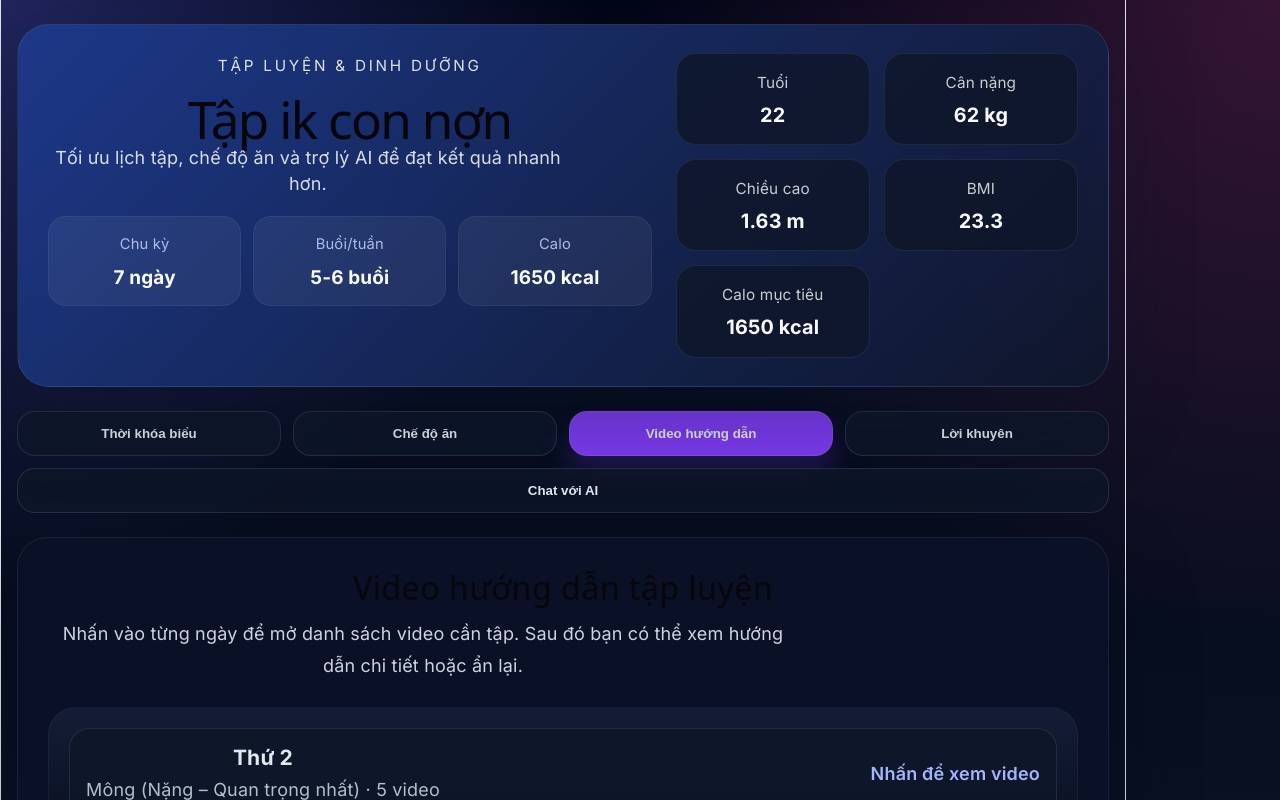
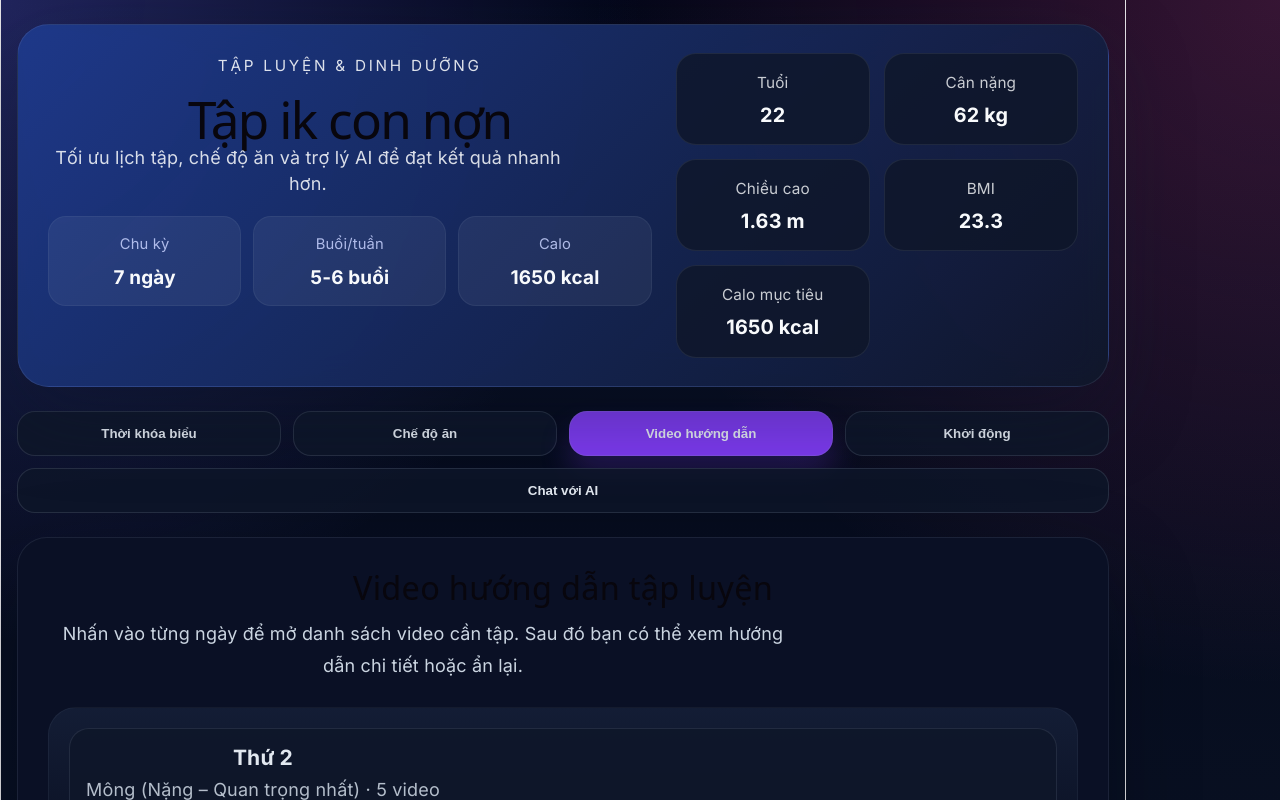
Before and after one commit to chezetuong525/gym2, a React (Vite) app: page / in a window 1280 px wide. Both pictures are taken after a click on the button "Video hướng dẫn". Shown: the top 800 px of the page. Built offline with nearby package versions, Linux system fonts and the light colour scheme.

Commit message:
Update video layout and UI labels for better appearance

```diff
--- a/src/App.css
+++ b/src/App.css
@@ -358,9 +358,6 @@ body {
 
 .video-day-summary {
   display: flex;
-  justify-content: space-between;
-  align-items: center;
-  gap: 16px;
   cursor: pointer;
   border-radius: 20px;
   padding: 16px;
@@ -379,9 +376,11 @@ body {
 }
 
 .video-summary-action {
+  display: block;
   color: #a5b4fc;
   font-weight: 600;
-  white-space: nowrap;
+  margin-top: 10px;
+  font-size: 0.95rem;
 }
 
 .video-day-body {
--- a/src/App.tsx
+++ b/src/App.tsx
@@ -938,7 +938,7 @@ function App() {
           <PageButton label="Thời khóa biểu" active={page === 'schedule'} onClick={() => setPage('schedule')} />
           <PageButton label="Chế độ ăn" active={page === 'diet'} onClick={() => setPage('diet')} />
           <PageButton label="Video hướng dẫn" active={page === 'videos'} onClick={() => setPage('videos')} />
-          <PageButton label="Lời khuyên" active={page === 'advice'} onClick={() => setPage('advice')} />
+          <PageButton label="Khởi động" active={page === 'advice'} onClick={() => setPage('advice')} />
           <PageButton label="Chat với AI" active={page === 'analysis'} onClick={() => setPage('analysis')} />
         </nav>
 
@@ -1043,10 +1043,10 @@ function App() {
                         <div>
                           <h3>{day.day}</h3>
                           <p>{schedule?.focus ?? 'Video hướng dẫn'} · {day.videos.length} video</p>
+                          <span className="video-summary-action">
+                            {expanded ? 'Đang hiển thị danh sách' : 'Nhấn để xem video'}
+                          </span>
                         </div>
-                        <span className="video-summary-action">
-                          {expanded ? 'Đang hiển thị danh sách' : 'Nhấn để xem video'}
-                        </span>
                       </div>
 
                       {expanded && (
@@ -1096,7 +1096,7 @@ function App() {
                   <article key={item.day} className="advice-item">
                     <div className="schedule-top">
                       <span className="schedule-day">{item.day}</span>
-                      <span className="schedule-focus">Lời khuyên</span>
+                      <span className="schedule-focus">Khởi động</span>
                     </div>
                     <p className="schedule-workout">{item.summary}</p>
                     <button className="link-schedule-button" onClick={() => setSelectedAdvice(item)}>
@@ -1113,7 +1113,7 @@ function App() {
                 <button className="modal-close" onClick={() => setSelectedAdvice(null)} aria-label="Đóng chi tiết">
                   ×
                 </button>
-                <h3>Lời khuyên chi tiết cho {selectedAdvice.day}</h3>
+                <h3>Khởi động chi tiết cho {selectedAdvice.day}</h3>
                 <p className="schedule-detail-intro">
                   {selectedAdvice.summary}
                 </p>
```
